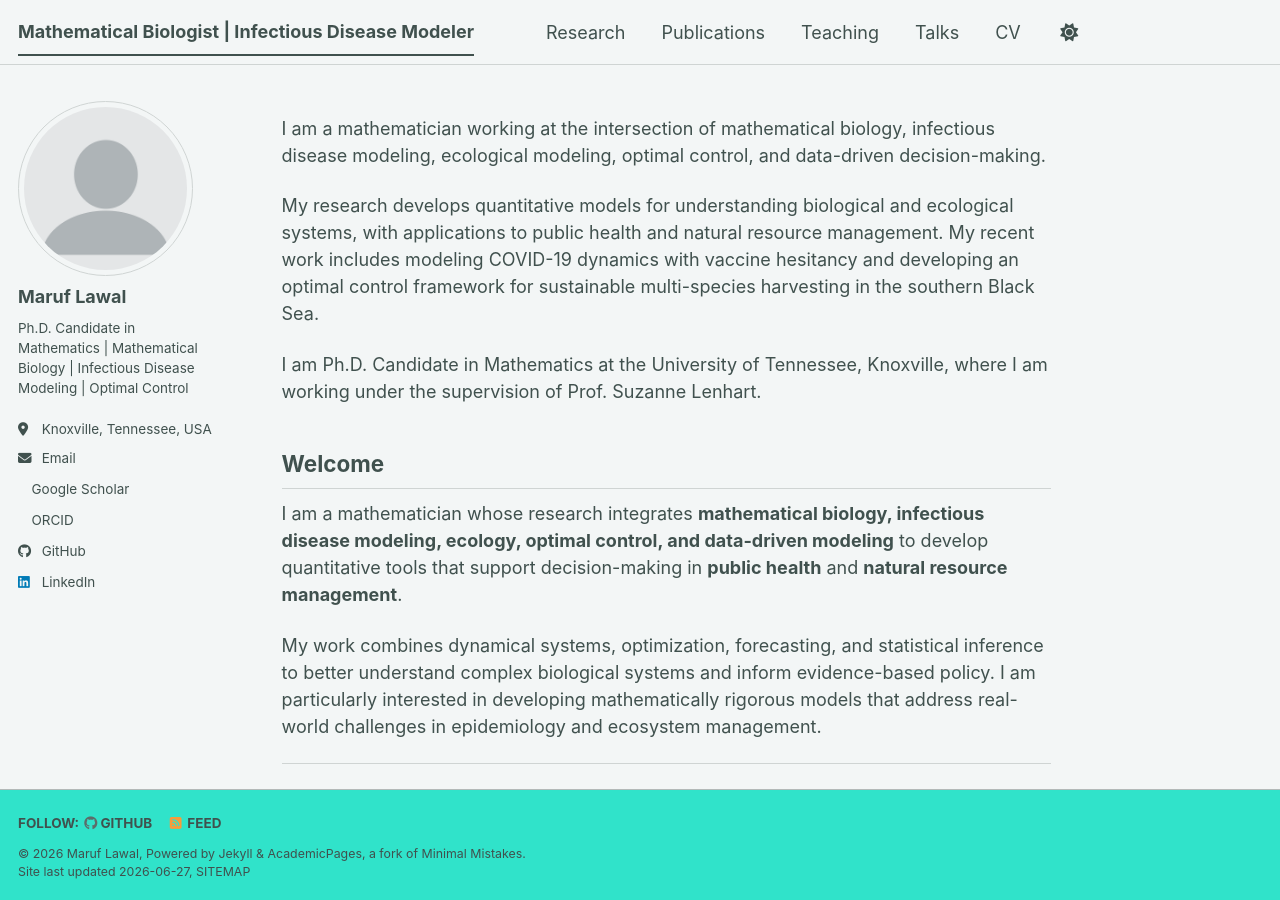
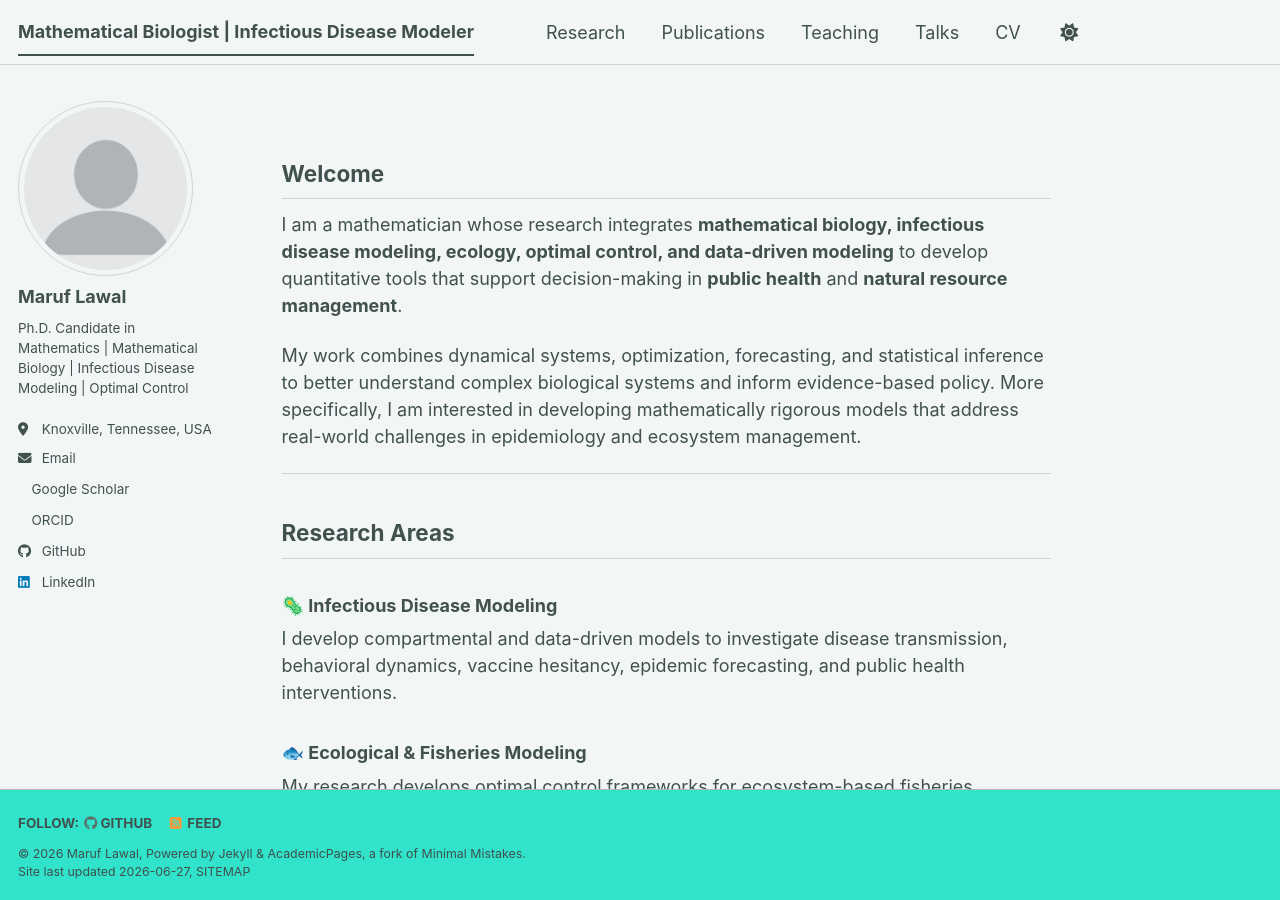
Before and after one commit to maruf-lawal/maruf-lawal.github.io, a Jekyll site: the page built from _pages/about.md, in a window 1280 px wide and 900 px high. Built offline with Jekyll 4.4.1, drawn with Linux system fonts in a browser that asks for light colours; a style sheet for code colours, icons or effects is not loaded.

Commit message:
Update about.md

```diff
--- a/_pages/about.md
+++ b/_pages/about.md
@@ -8,20 +8,13 @@ redirect_from:
 ---
 
 
-I am a mathematician working at the intersection of mathematical biology, infectious disease modeling, ecological modeling, optimal control, and data-driven decision-making.
-
-My research develops quantitative models for understanding biological and ecological systems, with applications to public health and natural resource management. My recent work includes modeling COVID-19 dynamics with vaccine hesitancy and developing an optimal control framework for sustainable multi-species harvesting in the southern Black Sea.
-
-I am Ph.D. Candidate in Mathematics at the University of Tennessee, Knoxville, where I am working under the supervision of Prof. Suzanne Lenhart.
-
-
 
 
 ## Welcome
 
 I am a mathematician whose research integrates **mathematical biology, infectious disease modeling, ecology, optimal control, and data-driven modeling** to develop quantitative tools that support decision-making in **public health** and **natural resource management**.
 
-My work combines dynamical systems, optimization, forecasting, and statistical inference to better understand complex biological systems and inform evidence-based policy. I am particularly interested in developing mathematically rigorous models that address real-world challenges in epidemiology and ecosystem management.
+My work combines dynamical systems, optimization, forecasting, and statistical inference to better understand complex biological systems and inform evidence-based policy. More specifically, I am interested in developing mathematically rigorous models that address real-world challenges in epidemiology and ecosystem management.
 
 ---
 
```
